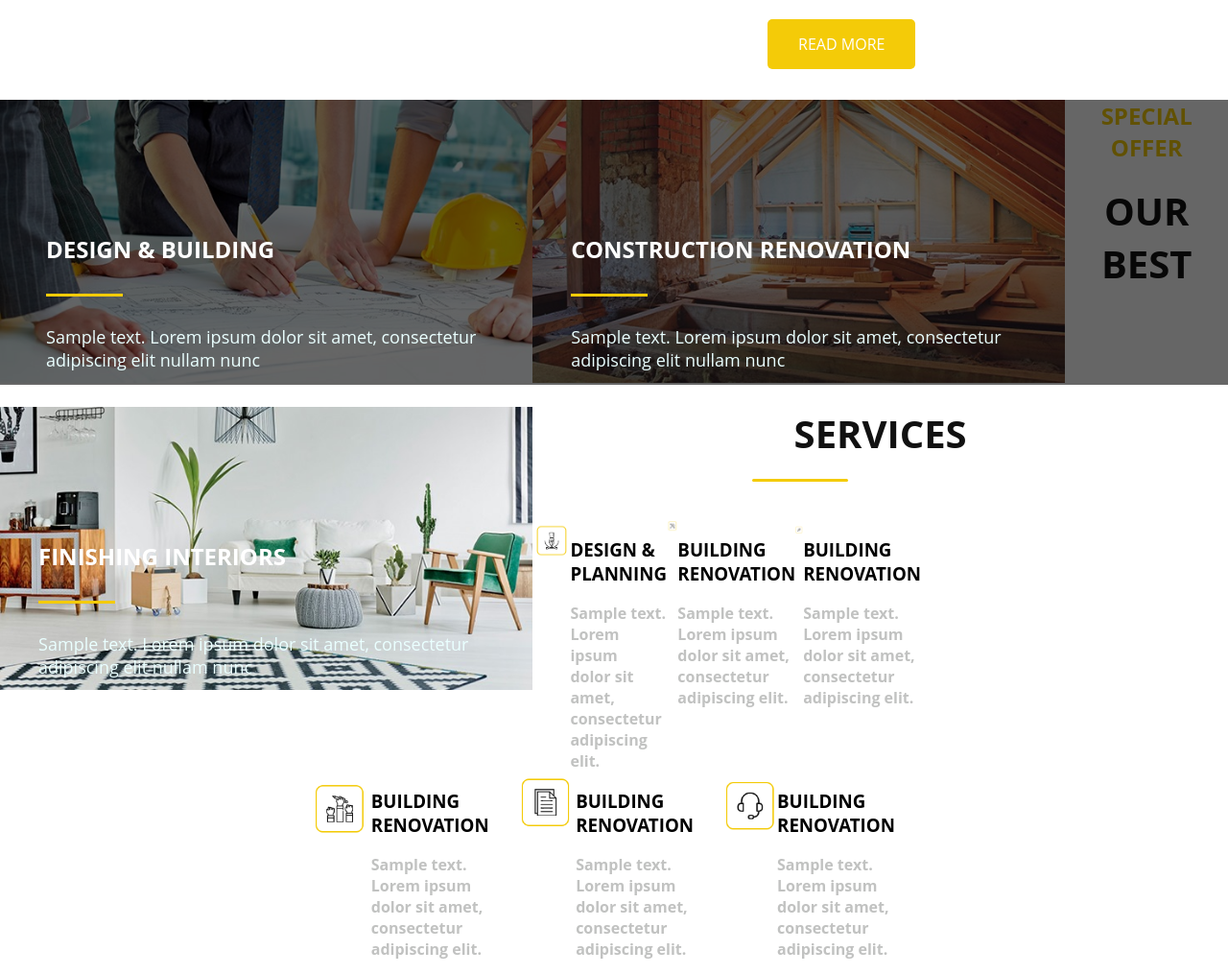
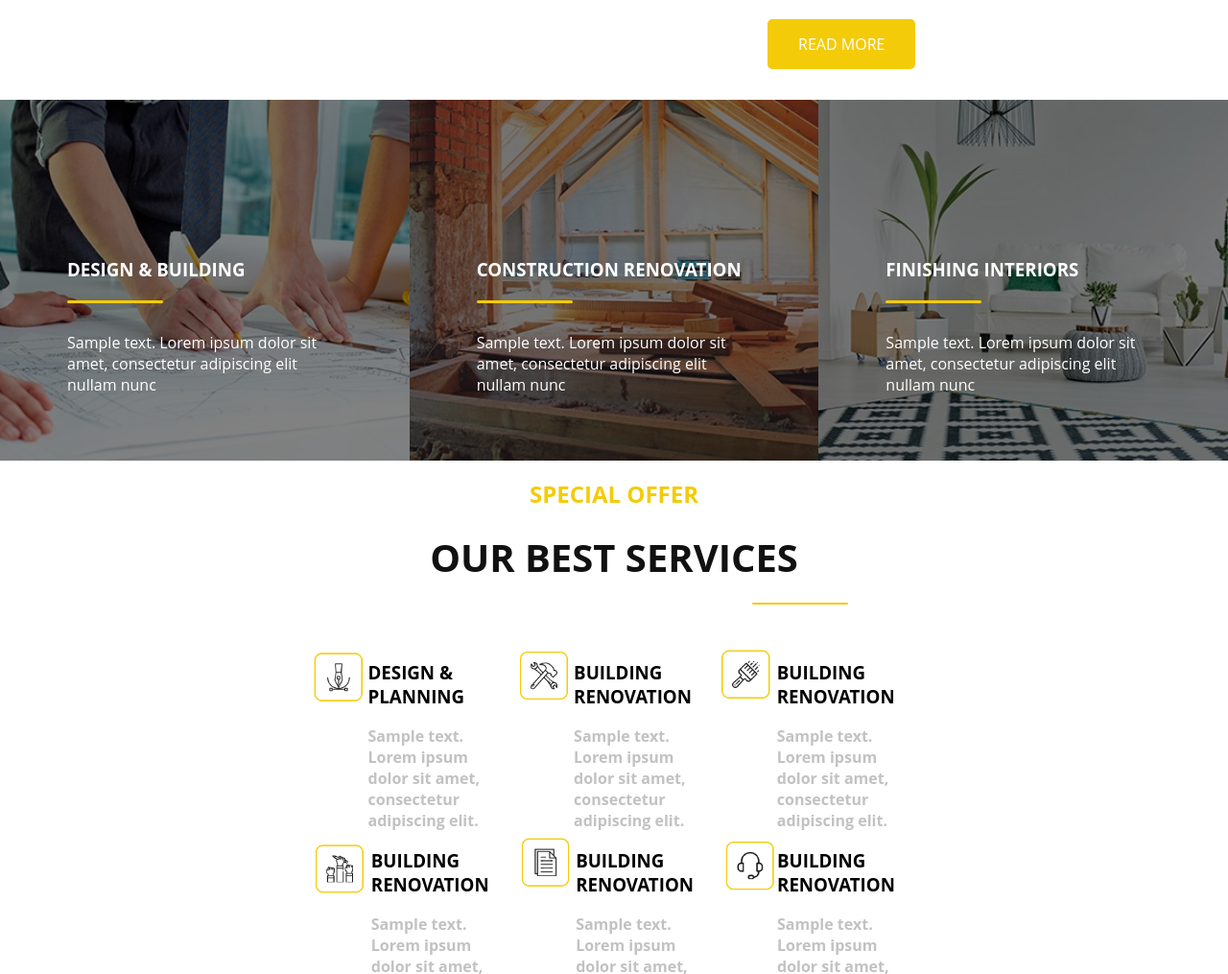
Before and after one commit to arbinferdous/Construction-site., a plain HTML site: page index.html in a window 1280 px wide. Shown: the part 1135-2150 px from the top of the page at 96% size. Drawn offline with Linux system fonts and the light colour scheme.

Commit message:
template

```diff
--- a/assets/css/style.css
+++ b/assets/css/style.css
@@ -164,116 +164,82 @@ header {
 /* second-section end */
 
 /* third-section start */
-.first-image{
-    height: 20rem;
-    width: 34.7rem;
-    float: left;
 
+.ferdous{
+    display: flex;
 }
-.first-image h2{
+.wahid{
+    background-position: center;
+    background-repeat: no-repeat;
+    background-size: cover;
+    background-blend-mode: multiply;
+    background-color: #0000007e;
+    padding: 116px 70px;
     position: relative;
-    margin-top: -10rem;
-    margin-left: 3rem;
-    color: rgb(255,255,255);
     font-family: open sans;
-    z-index: 1;
 }
-.first-image p{
+.tfbg{
+    background-image: url('../image/first.jpg');
+}
+.tsbg{
+    background-image: url('../image/second.jpg');
+}
+.ttbg{
+    background-image: url('../image/third.jpg');
+}
+.tsbg{
+
+    color: white;
     position: relative;
-    color: rgb(234,255,255);
-    font-size: 18px;
-    font-family: open sans;
-    margin-left: 3rem;
-    z-index: 1;
-}
-.first-image h2::after{
-    position: relative;
-    content: '';
-    display: block;
-    height: 2.5px;
-    width: 80px;
-    background-color: rgb(244, 203, 8);
-    position: relative;
-    margin: 30px 0;
-    z-index: 1;
 }
 
-.second-image{
-    height: 20rem;
-    width: 34.7rem;
-    float: left;
-}
-.second-image h2{
+
+
+.tfline{
+    color: white;
     position: relative;
-    margin-top: -10rem;
-    margin-left: 2.5rem;
-    color: rgb(255,255,255);
-    font-family: open sans;
-    z-index: 1;
-
-}
-.second-image p{
-    position: relative;
-    color: rgb(234,255,255);
-    font-size: 18px;
-    font-family: open sans;
-    margin-left: 2.5rem;
-    z-index: 1;
-}
-.second-image h2::after{
-    position: relative;
-    content: '';
-    display: block;
-    height: 2.5px;
-    width: 80px;
-    background-color: rgb(244, 203, 8);
-    position: relative;
-    margin: 30px 0;
-    z-index: 1;
+    top: 3rem;
 }
 
-.third-image{
-    height: 20rem;
-    width: 34.7rem;
-    float: left;
-
-}
-.third-image h2{
-    position: relative;
-    margin-top: -10rem;
-    margin-left: 2.5rem;
-    color: rgb(255,255,255);
-    font-family: open sans;
-    z-index: 1;
-}
-.third-image h2::after{
-    position: relative;
-    content: '';
-    display: block;
-    height: 2.5px;
-    width: 80px;
-    background-color: rgb(244, 203, 8);
-    position: relative;
-    margin: 30px 0;
-    z-index: 1;
-}
-.third-image p{
-    position: relative;
-    color: rgb(234,255,255);
-    font-size: 18px;
-    font-family: open sans;
-    margin-left: 2.5rem;
-    z-index: 1;
-}
-.three-section::after{
-    position: absolute;
+.tfline h3::after{
     content: "";
     display: block;
-    height: 297px;
-    width: 104.1rem;
-    background-color: black;
-    opacity: 0.6;
+    height: 2.7px;
+    width: 100px;
+    background-color: rgb(244, 203, 8);
+    margin: 20px 0 30px 0;
+    border-radius: 2px;
 }
+
+.tsline{
+    position: relative;
+    top: 3rem;
+}
+.tsline h3::after{
+    content: "";
+    display: block;
+    height: 2.7px;
+    width: 100px;
+    background-color: rgb(244, 203, 8);
+    margin: 20px 0 30px 0;
+    border-radius: 2px;
+}
+.ttline{
+    color: white;
+    position: relative;
+    top: 3rem;
+}
+.ttline h3::after{
+    content: "";
+    display: block;
+    height: 2.7px;
+    width: 100px;
+    background-color: rgb(244, 203, 8);
+    margin: 20px 0 30px 0;
+    border-radius: 2px;
+}
+
+
 /* third-section end */
 
 /* four-section start */
@@ -617,21 +583,18 @@ header {
 
 
 }
-
+.planning {
+	margin-top: -60px;
+}
 .planning{
-    width: 270px;
-    height: 302;
     text-align: center;
     font-family: system-ui, -apple-system, BlinkMacSystemFont, 'Segoe UI', Roboto, Oxygen, Ubuntu, Cantarell, 'Open Sans', 'Helvetica Neue', sans-serif;
     justify-content: center;
     line-height: 1.6;
 }
-.planning img{
-    width: 70px;
-    height: 70px;
+.planning img {
+
 	padding: 10px;
-    background-color: rgb(242,202,8);
-
 	border-radius: 100px;
 }
 
@@ -659,12 +622,8 @@ header {
     justify-content: center;
     line-height: 1.6;
 }
-.stepdesign img{
-    width: 70px;
-    height: 70px;
+.stepdesign img {
 	padding: 10px;
-    background-color: rgb(242,202,8);
-
 	border-radius: 100px;
 }
 .stepdesign h3{
@@ -672,6 +631,9 @@ header {
     font-size: 1.875rem;
     line-height: 1.2;
 
+}
+.stepdesign {
+	margin-top: -60px;
 }
 
 .stepdesign p{
@@ -691,13 +653,12 @@ header {
     justify-content: center;
     line-height: 1.6;
 }
-.stepbuilding img{
-    width: 70px;
-    height: 70px;
+.stepbuilding img {
 	padding: 10px;
-    background-color: rgb(242,202,8);
-
 	border-radius: 100px;
+}
+.stepbuilding {
+	margin-top: -75px;
 }
 
 .stepbuilding h3{
@@ -724,12 +685,8 @@ header {
     justify-content: center;
     line-height: 1.6;
 }
-.finish img{
-    width: 70px;
-    height: 70px;
+.finish img {
 	padding: 10px;
-    background-color: rgb(242,202,8);
-
 	border-radius: 100px;
 }
 .finish h3{
@@ -737,6 +694,9 @@ header {
     font-size: 1.875rem;
     line-height: 1.2;
 
+}
+.finish {
+	Margin-top: -71px;
 }
 
 .finish p{
@@ -752,13 +712,12 @@ header {
 /* eighth-section end */
 
 /* ninth-section start */
-.ninth{
+.ninth {
     position: relative;
     height: 829PX;
-    background-color:rgb(44,44,44);
+    background-color: rgb(44,44,44);
     font-family: 'Open Sans',sans-serif;
-    margin-left: -8rem;
-
+    margin-left: -11rem;
 }
 .ninetitle{
     position: absolute;
@@ -956,21 +915,21 @@ header {
 
 /* eleventh-section-start */
 
-.blog{
-    margin-left: -5rem;
+.blog {
+	margin-left: -7rem;
 	width: 100%;
 	height: 864px;
 	position: relative;
 }
 
-.blogtitle{
+.blogtitle {
     position: absolute;
     top: 50px;
     width: 781px;
     height: 194px;
     text-align: center;
-    font-family:"Open Sans"sans-serif;
-    margin-left: 30%;
+    font-family: "Open Sans"sans-serif;
+    margin-left: 25%;
 }
 
 .blogtitle h4{
@@ -993,12 +952,12 @@ header {
     margin-top: 20px;
 }
 
-.titleline{
+.titleline {
     width: 60px;
     height: 3px;
-    background-color:rgb(242,202,8);
+    background-color: rgb(242,202,8);
     margin-top: 30px;
-    margin-left: 28rem;
+    margin-left: 27rem;
 }
 
 .greatprojectmain{
@@ -1168,14 +1127,12 @@ header {
     left: 400px;
 }
 .twelvecontent p{
-
-    color: rgb(255, 255, 255);
-    font-size: 1.1rem;
-    font-weight: 400;
-    font-family: Roboto,sans-serif;
         position: absolute;
-    top: 180px;
-    left: 400px;
+        top: 45px;
+        left: 795px;
+        color: white;
+        font-size: 13px;
+        text-align: center;
 }
 .twelvecontent button{
     position: absolute;
--- a/index.html
+++ b/index.html
@@ -69,7 +69,43 @@
 
 <!-- third-section start -->
 
-    <section class="three-section">
+<section class="third">
+  <div class="ferdous">
+
+          <div class="wahid tfbg">
+
+
+
+
+              <div class="tfline">
+                <h3>DESIGN & BUILDING</h3>
+                <p>Sample text. Lorem ipsum dolor sit amet, consectetur adipiscing elit nullam nunc</p>
+            </div>
+          </div>
+
+
+
+          <div class="wahid tsbg">
+            <div class="tsline">
+             <h3>CONSTRUCTION RENOVATION</h3>
+             <p>Sample text. Lorem ipsum dolor sit amet, consectetur adipiscing elit nullam nunc</p>
+              </div>
+
+          </div>
+          <div class="wahid ttbg">
+
+
+            <div class="ttline">
+                <h3>FINISHING INTERIORS</h3>
+                <p>Sample text. Lorem ipsum dolor sit amet, consectetur adipiscing elit nullam nunc</p>
+            </div>
+          </div>
+      </div>
+  </div>
+    </section>
+
+
+    <!-- <section class="three-section">
 
       <div class="image">
         <div class="first-image">
@@ -90,7 +126,7 @@
             <p>Sample text. Lorem ipsum dolor sit amet, consectetur adipiscing elit nullam nunc</p>
           </div>
       </div>
-    </section>
+    </section> -->
 <!-- third-section end -->
 
 
```
Also changed, not shown: assets/image/WhatsApp Image 2024-03-17 at 18.44.12_6e6d7921.jpg (deleted), assets/image/WhatsApp Image 2024-03-17 at 18.44.12_cb7c5cd1.jpg (deleted), assets/image/WhatsApp Image 2024-03-17 at 18.44.13_89c54be5.jpg (deleted), assets/image/WhatsApp Image 2024-03-17 at 18.44.14_6a725092.jpg (deleted). Lines whose indentation alone changed are shown as unchanged.
